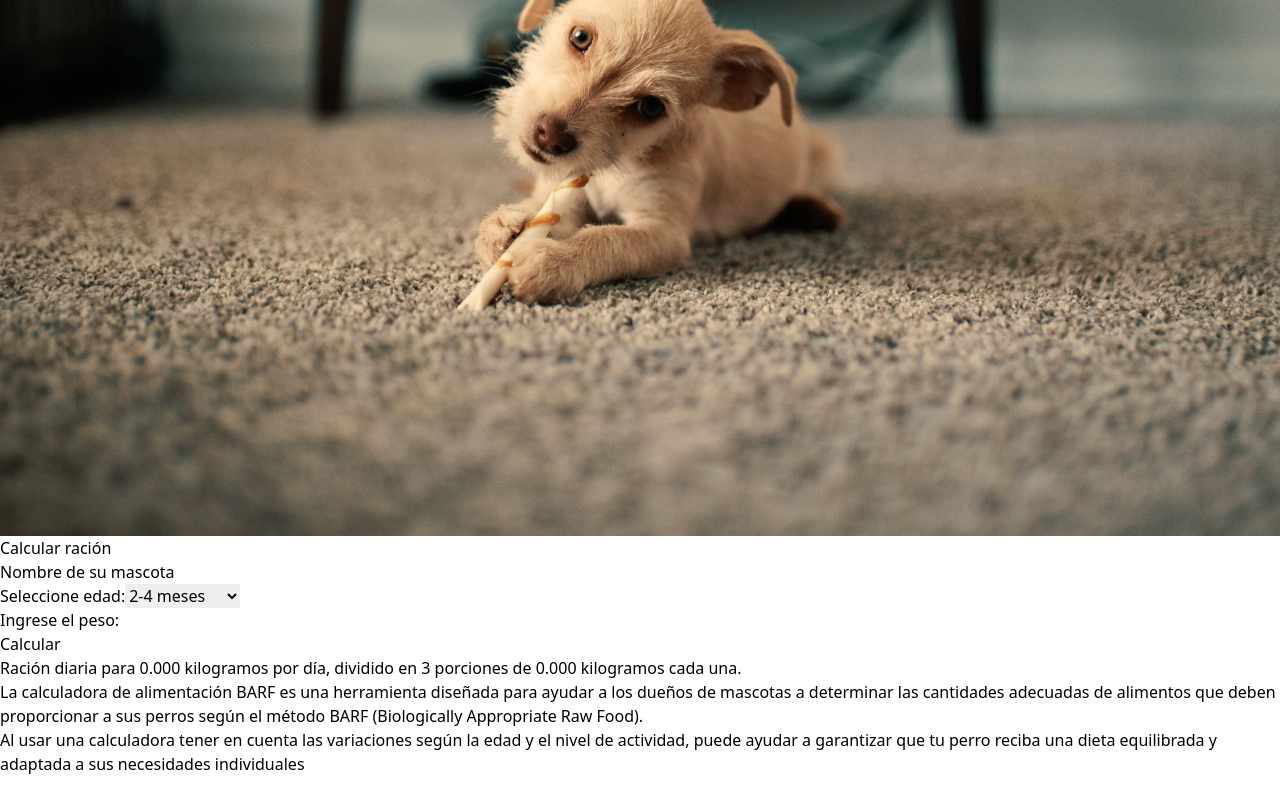
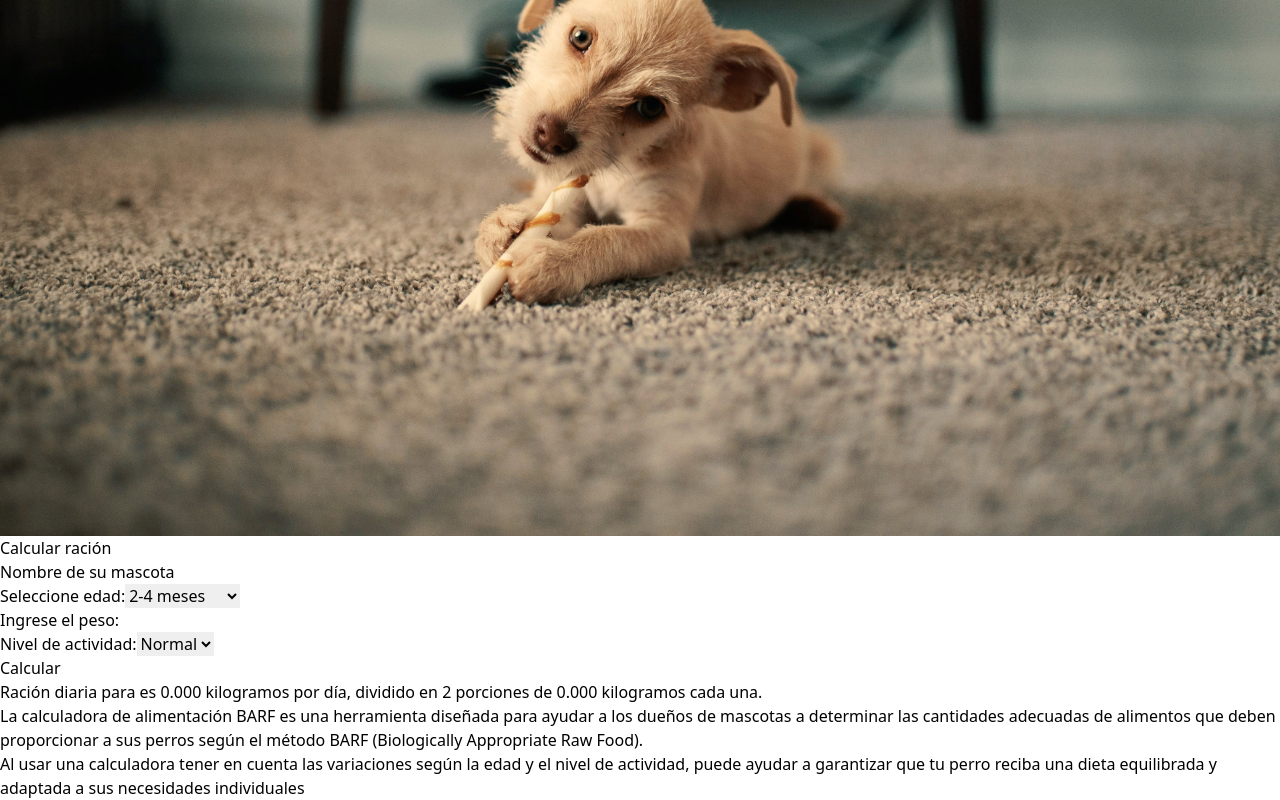
Before and after one commit to JrLopezSalazar/nuabarf-store, a React (Vite) app: page /calculatorbarf in a window 1280 px wide. Shown: the part 1234-2034 px from the top of the page. Before the commit the page ends 2010 px from the top, so only its background shows below. Built offline with nearby package versions, Linux system fonts and the light colour scheme.

Commit message:
calculadora al 100 en funcionalidad

```diff
--- a/src/components/Calculator.jsx
+++ b/src/components/Calculator.jsx
@@ -4,28 +4,51 @@ import React, { useState } from "react";
 const Calculator = () => {
     const [resultado, setResultado] = useState(0)
     const [namePet, setNamePet] = useState(null)
+    const [formData, setFormData] = useState(null);
 
 
+
+
+  // const dates = (e) => {
+  //   e.preventDefault();
+  //   const data = Object.fromEntries(new FormData(e.target));
+  //   console.log(data);
+  //   const { name, weight, age } = data;
+  //   const nameDog = (name)
+  //   setNamePet(nameDog)
+  //   const weightNumber = parseInt(weight.trim()) // Convertir weight a un número
+  //   const ageNumber = parseInt(age);
+  //   //console.log(ageNumber)
+  //   const foodAmount = calculateFood(weightNumber, ageNumber);
+  //   setResultado(foodAmount)
+  //  // console.log(foodAmount)
+  //  return foodAmount
+  // };
 
   const dates = (e) => {
     e.preventDefault();
     const data = Object.fromEntries(new FormData(e.target));
-    console.log(data);
-    const { name, weight, age } = data;
-    const nameDog = (name)
-    setNamePet(nameDog)
-    const weightNumber = parseInt(weight.trim()) // Convertir weight a un número
+    //console.log(data);
+    const { name, weight, age, activity } = data;
+    const nameDog = name;
+    setFormData(data);
+    setNamePet(nameDog);
+    const weightNumber = parseInt(weight.trim()); // Convertir weight a un número
     const ageNumber = parseInt(age);
+    const activityNumber = parseFloat(activity); // Convertir activity a un número
     //console.log(ageNumber)
-    const foodAmount = calculateFood(weightNumber, ageNumber);
-    setResultado(foodAmount)
-   // console.log(foodAmount)
-   return foodAmount
+    const foodAmount = calculateFood(weightNumber, ageNumber, activityNumber);
+    setResultado(foodAmount);
+     //console.log(ageNumber)
+    return foodAmount;
   };
 
 
-  const calculateFood = (weight, age) => {
+
+
+  const calculateFood = (weight, age, activity) => {
     let result;
+    //console.log(age)
 
     if (age <= 4) {
       result = (weight * 10) / 100;
@@ -38,7 +61,7 @@ const Calculator = () => {
     } else if (age <= 12) {
       result = (weight * 3.5) / 100;
     } else if (age > 12) {
-      result = (weight * 3) / 100;
+      result = (weight * activity) / 100;
     } else {
       result = 0;
     }
@@ -47,7 +70,7 @@ const Calculator = () => {
   };
 
   const resultadoFormateado = resultado !== null ? resultado.toFixed(3) : "";
-  const porcionIndividual = resultado !== null ? (resultado / 3).toFixed(3) : "";
+  const porcionIndividual = resultado !== null ? (resultado / 4).toFixed(3) : "";
 
   return (
     <>
@@ -66,7 +89,7 @@ const Calculator = () => {
       <form className="sm:text-2xl text-xl" onSubmit={dates} >
         <section className="mb-4">
         <label className='mr-2'>Nombre de su mascota</label>
-      <input className='border w-40 ml-2' type="text" id="name" name="name" />
+      <input className='border w-40 ml-2 capitalize' type="text" id="name" name="name" />
         </section>
 
         <section className="mb-4">
@@ -89,12 +112,27 @@ const Calculator = () => {
           <input className="border-4 ml-2 w-40" type="number" name="weight" id="weight"  />
         </section>
 
+        <section className="mb-4">
+          <label className="mb-4" htmlFor="numero">Nivel de actividad:</label>
+          <select className="ml-2 border" name="activity" id="activity">
+            <option value="2.8">Normal</option>
+            <option value="3.2">Media</option>
+            <option value="4.2">Alta</option>
+
+          </select>
+        </section>
+
         <button className="px-4 py-2 rounded-md text-white font-medium bg-gradient-to-r bg-orange-600  mb-8 " type="submit">Calcular</button>
       </form>
       <div className="text-2xl sm:text-xl mb-6">
-      <h3 className="t">
-  Ración diaria para {namePet} {resultadoFormateado} kilogramos por día, dividido en 3 porciones de {porcionIndividual} kilogramos cada una.
+
+
+
+      <h3 className="">
+  Ración diaria para <span className="capitalize"> {namePet}</span> es {resultadoFormateado} kilogramos por día, dividido en {formData && formData.age < 14 ? "4" : "2 "} porciones de {formData && formData.age < 14 ? porcionIndividual : (resultado / 2).toFixed(3)} kilogramos cada una.
 </h3>
+
+
       </div>
     </section>
 
```
